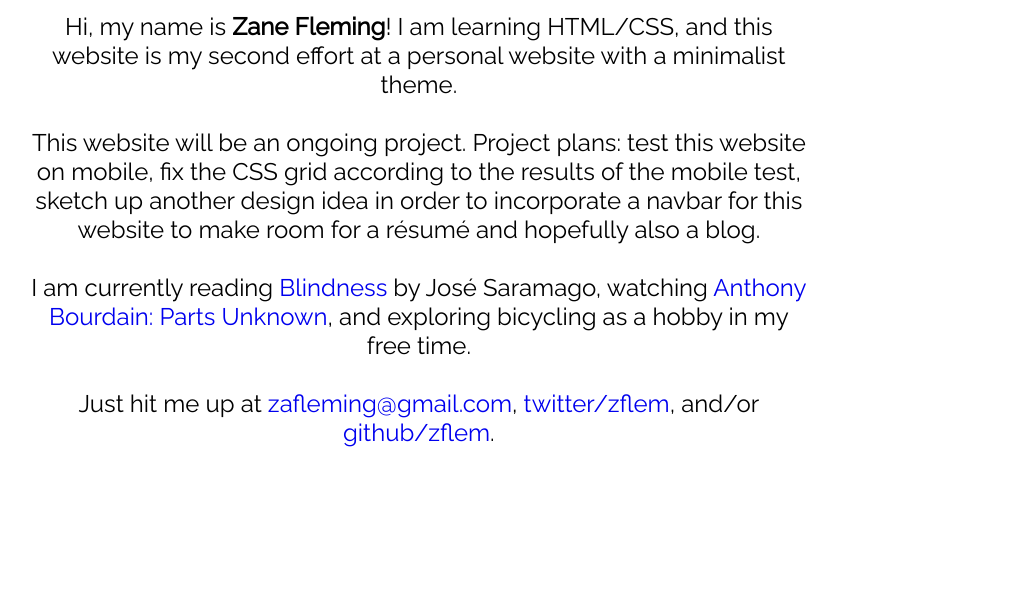
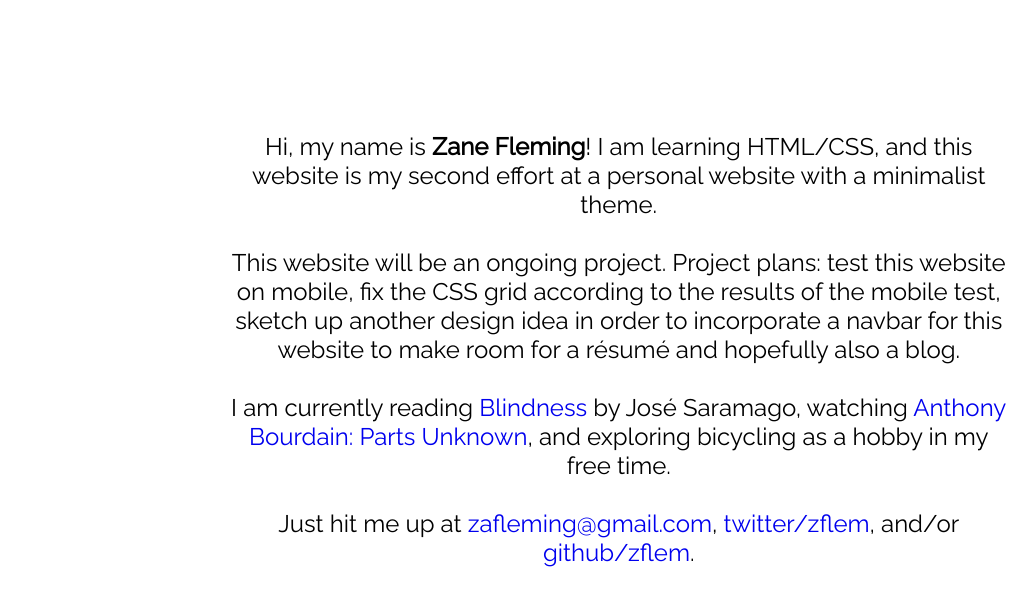
Before and after one commit to zflem/zflem.github.io, a plain HTML site: page index.html in a window 1280 px wide. Shown: the whole page, without its empty margins (21-1057 px from the left). Drawn offline with Linux system fonts and the light colour scheme.

Commit message:
Removed the div center 'fix' applied in previous commit, add a ghost col-2 and added a margin-left: 10% to grid.css.

```diff
--- a/assets/stylesheets/grid.css
+++ b/assets/stylesheets/grid.css
@@ -69,6 +69,7 @@
 
 .col-8 {
 	width: 66.64%;
+	margin-top: 10%;
 }
 
 .col-9 {
@@ -91,26 +92,3 @@
 a {
 	text-decoration: none;
 }
-
-/*-- centering method --*/
-
-/* This parent can be any width and height */
-.block {
-  text-align: center;
-}
-
-/* The ghost, nudged to maintain perfect centering */
-.block:before {
-  content: '';
-  display: inline-block;
-  height: 100%;
-  vertical-align: middle;
-  margin-right: -0.25em; /* Adjusts for spacing */
-}
-
-/* The element to be centered, can
-   also be of any width and height */
-.centered {
-  display: inline-block;
-  vertical-align: middle;
-}
--- a/index.html
+++ b/index.html
@@ -10,10 +10,10 @@
 	<body>
 		<div class="grid-container outline">
 			<div class="row">
-				<div class="block">
-					<div class="col-8 centered">
-						<p>Hi, my name is <strong>Zane Fleming</strong>! I am learning HTML/CSS, and this website is my second effort at a personal website with a minimalist theme.<br><br> This website will be an ongoing project. Project plans: test this website on mobile, fix the CSS grid according to the results of the mobile test, sketch up another design idea in order to incorporate a navbar for this website to make room for a résumé and hopefully also a blog.<br><br>I am currently reading <a href="http://en.wikipedia.org/wiki/Blindness_%28novel%29">Blindness</a> by José Saramago, watching <a href="http://en.wikipedia.org/wiki/Anthony_Bourdain:_Parts_Unknown">Anthony Bourdain: Parts Unknown</a>, and exploring bicycling as a hobby in my free time. <br><br>Just hit me up at <a href="mailto:zafleming@gmail.com">zafleming@gmail.com</a>, <a href="https://twitter.com/zflem">twitter/zflem</a>, and/or <a href="https://github.com/zflem">github/zflem</a>.</p>
-					</div>
+				<div class="col-2">
+				</div>
+				<div class="col-8">
+					<p>Hi, my name is <strong>Zane Fleming</strong>! I am learning HTML/CSS, and this website is my second effort at a personal website with a minimalist theme.<br><br> This website will be an ongoing project. Project plans: test this website on mobile, fix the CSS grid according to the results of the mobile test, sketch up another design idea in order to incorporate a navbar for this website to make room for a résumé and hopefully also a blog.<br><br>I am currently reading <a href="http://en.wikipedia.org/wiki/Blindness_%28novel%29">Blindness</a> by José Saramago, watching <a href="http://en.wikipedia.org/wiki/Anthony_Bourdain:_Parts_Unknown">Anthony Bourdain: Parts Unknown</a>, and exploring bicycling as a hobby in my free time. <br><br>Just hit me up at <a href="mailto:zafleming@gmail.com">zafleming@gmail.com</a>, <a href="https://twitter.com/zflem">twitter/zflem</a>, and/or <a href="https://github.com/zflem">github/zflem</a>.</p>
 				</div>
 			</div>
 		</div>
```
